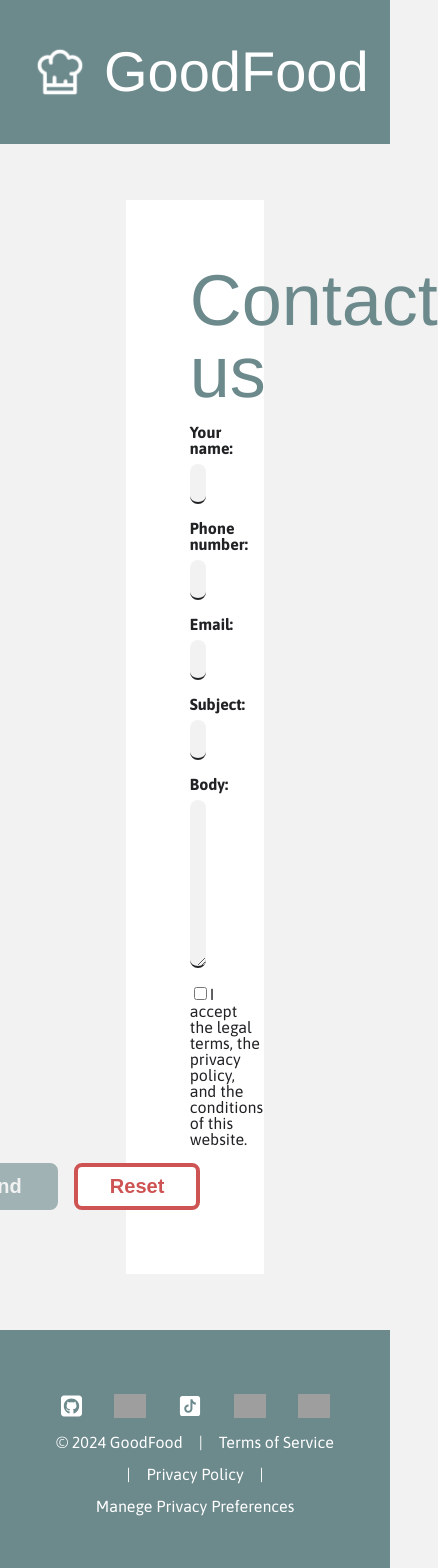
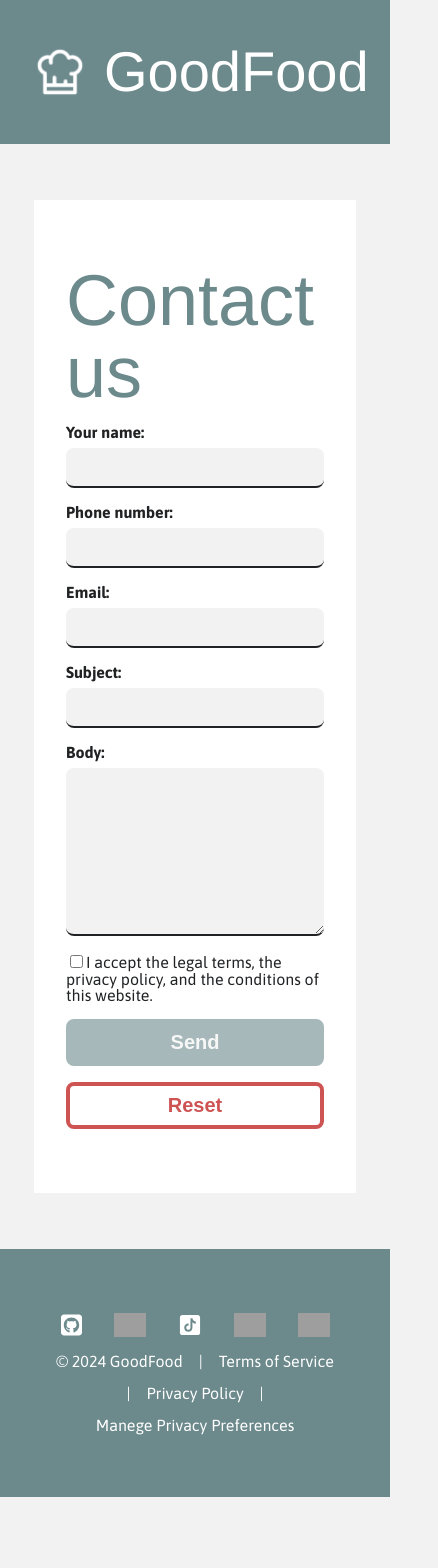
Before and after one commit to avilrod3004/Proyecto4_GoodFood, a React (Vite) app: page /contactus in a window 390 px wide. Shown: the top 1568 px of the page, 438 px wide, since content can reach past the window. After the commit the page ends 1497 px from the top, so only its background shows below. Built offline with nearby package versions, Linux system fonts and the light colour scheme; no server answers; grey boxes are pictures that could not be loaded; a web font is replaced by a local one.

Commit message:
responsive formulario de contacto

```diff
--- a/src/sass/views/_contactus.scss
+++ b/src/sass/views/_contactus.scss
@@ -3,7 +3,8 @@
   align-items: center;
   justify-content: center;
 
-  @include padding(3.5rem, 3.5rem, 6rem, 6rem)
+  @include padding(3.5rem, 3.5rem, 6rem, 6rem);
+  transition: padding 0.3s ease;
 }
 
 
@@ -143,3 +144,41 @@
   border: 0.25rem solid var(--btn-cancel-border-color-hover);
   color: var(--btn-cancel-text-color-hover)
 }
+
+
+/* --- @MEDIAS --- */
+@media (max-width: 1400px) {
+  .contacto {
+    @include padding(3.5rem, 3.5rem, 4rem, 4rem);
+  }
+
+  .contacto__formulario-contacto {
+    width: 80%;
+  }
+}
+
+@media (max-width: 1100px) {
+  .contacto {
+    @include padding(3.5rem, 3.5rem, 1rem, 1rem);
+  }
+
+  .contacto__formulario-contacto {
+    width: 90%;
+  }
+}
+
+@media (max-width: 550px) {
+  .contacto__formulario-contacto {
+    @include padding(4rem, 4rem, 2rem, 2rem);
+  }
+}
+
+@media (max-width: 390px) {
+  .formulario-contacto__navegacion {
+    flex-direction: column;
+  }
+
+  .navegacion__enviar, .navegacion__limpiar {
+    width: 100%;
+  }
+}
```
